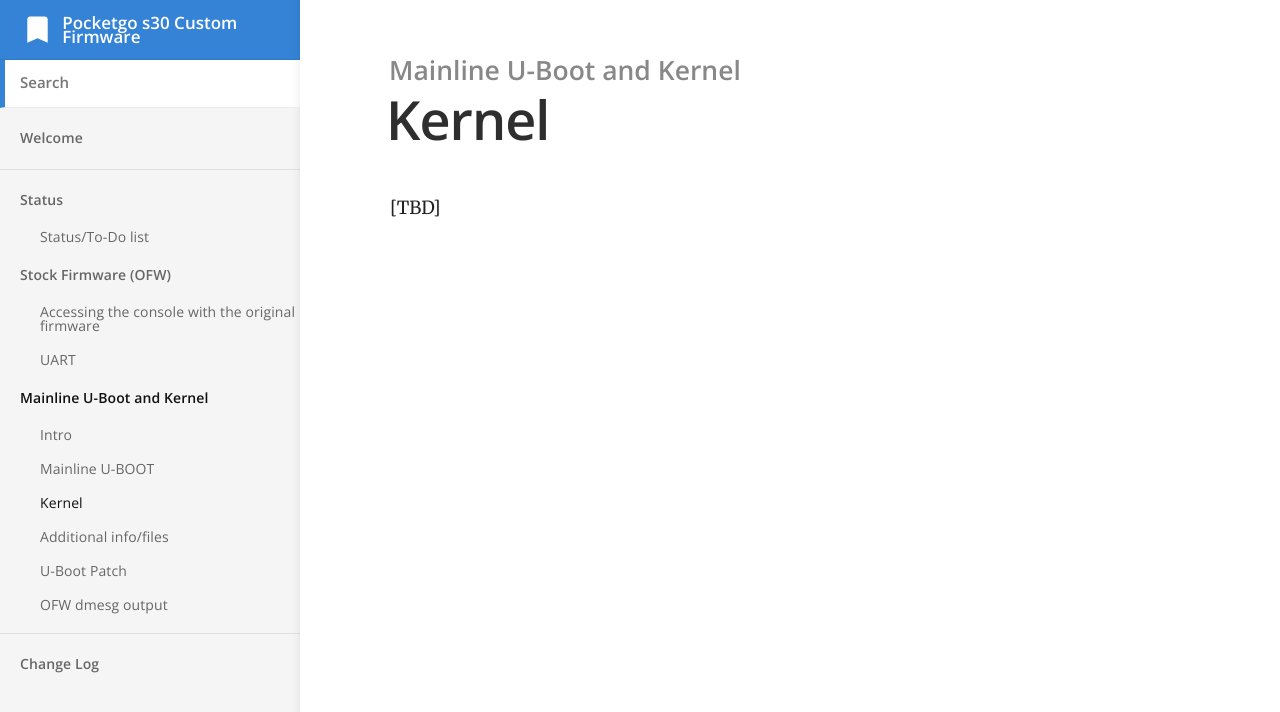
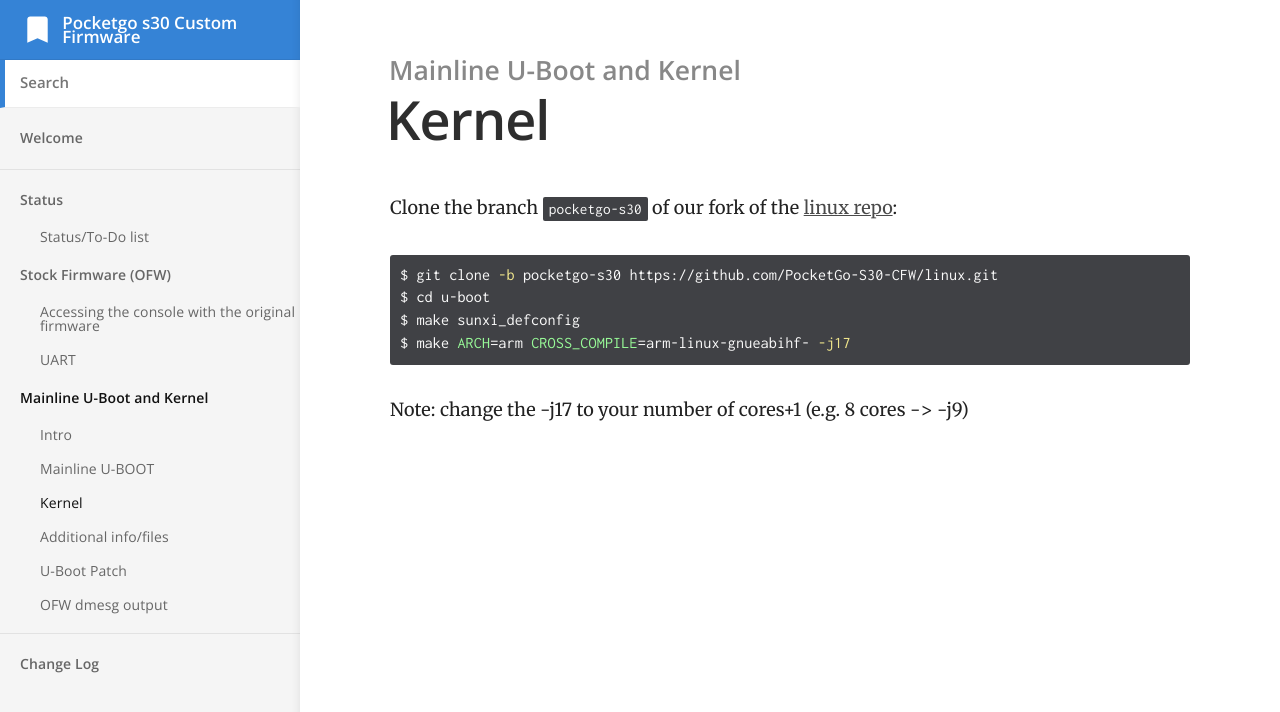
Before and after one commit to PocketGo-S30-CFW/pocketgo-s30-cfw.github.io, a Jekyll site: the page built from _docs/02_mainline/23_kernel.md, in a window 1280 px wide. Shown: the top 712 px of the page. Built offline with Jekyll 4.4.1, drawn with Linux system fonts in a browser that asks for light colours.

Commit message:
Update 23_kernel.md

````diff
--- a/_docs/02_mainline/23_kernel.md
+++ b/_docs/02_mainline/23_kernel.md
@@ -4,4 +4,11 @@ category: Mainline U-Boot and Kernel
 order: 3
 ---
 
-[TBD]
+Clone the branch `pocketgo-s30` of our fork of the [linux repo](https://github.com/PocketGo-S30-CFW/linux/tree/pocketgo-s30):
+```console
+$ git clone -b pocketgo-s30 https://github.com/PocketGo-S30-CFW/linux.git
+$ cd u-boot
+$ make sunxi_defconfig
+$ make ARCH=arm CROSS_COMPILE=arm-linux-gnueabihf- -j17
+```
+Note: change the -j17 to your number of cores+1 (e.g. 8 cores -> -j9)
````
